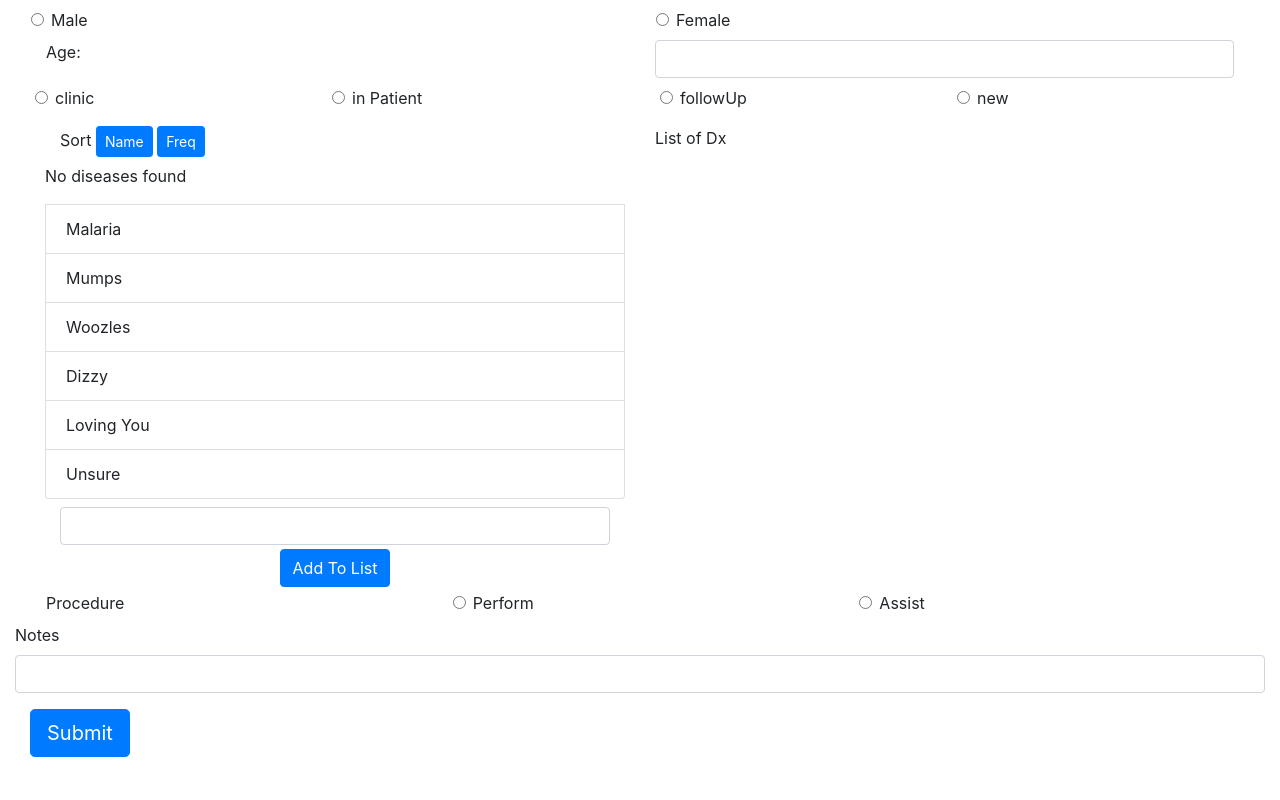
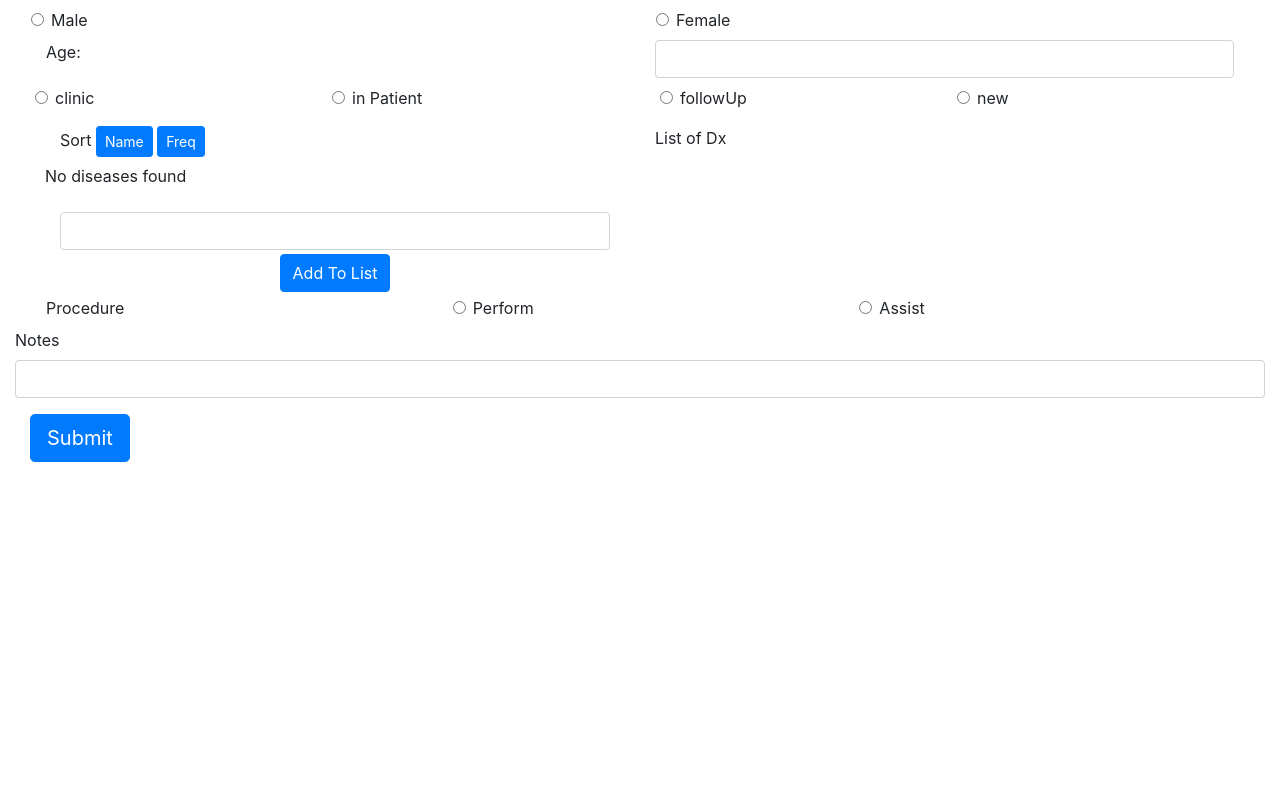
Before and after one commit to EvanFCMoses/statLoggerWebpage, a Django app: template statWebApp/encounter/templates/dataEntry.html in a window 1280 px wide. Run offline with Django 3.2, Linux system fonts and the light colour scheme; the template is opened without the code that fills it, so the values that code supplies are empty; parts of the project's set-up code (start-up, migrations or seed data) failed here and were passed over; some libraries are stand-ins or nearby versions.

Commit message:
removing stub

```diff
--- a/statWebApp/encounter/templates/dataEntry.html
+++ b/statWebApp/encounter/templates/dataEntry.html
@@ -99,24 +99,6 @@
                                     {% else %}
                                         <p>No diseases found</p>
                                     {% endif %}
-                                    <li class="list-group-item" onclick="addSelection(this)">
-                                        Malaria
-                                    </li>
-                                    <li class="list-group-item" onclick="addSelection(this)">
-                                        Mumps
-                                    </li>
-                                    <li class="list-group-item" onclick="addSelection(this)">
-                                        Woozles
-                                    </li>
-                                    <li class="list-group-item" onclick="addSelection(this)">
-                                        Dizzy
-                                    </li>
-                                    <li class="list-group-item" onclick="addSelection(this)">
-                                        Loving You
-                                    </li>
-                                    <li class="list-group-item" onclick="addSelection(this)">
-                                        Unsure
-                                    </li>
                                 </ul>
                                 <div class="container-fluid">
                                     <input class="form-control mb-1" type="text" aria-label="Search/Add To List" aria-describedby="basic-addon2" id="Search/Add To List"/>
```
